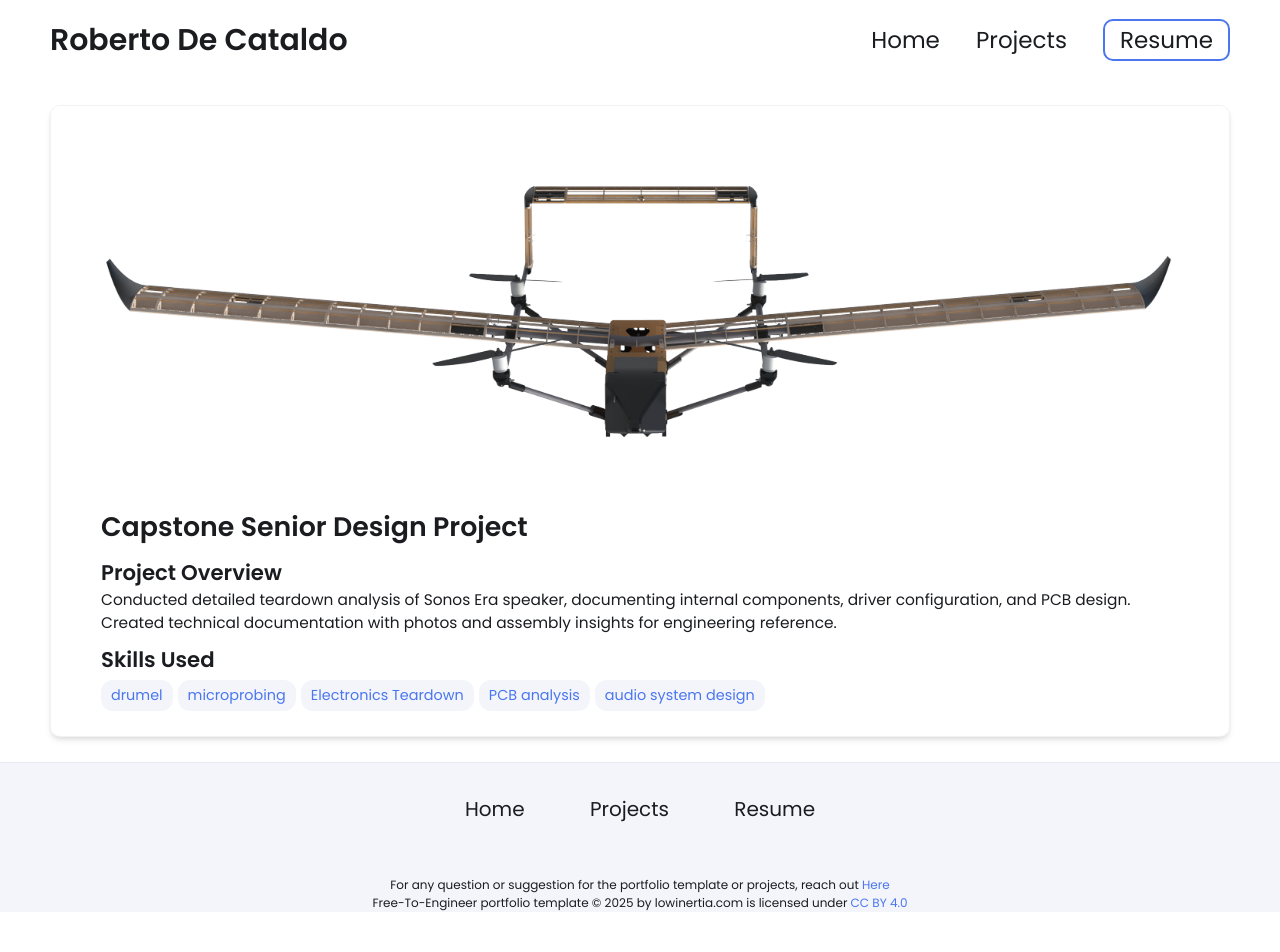
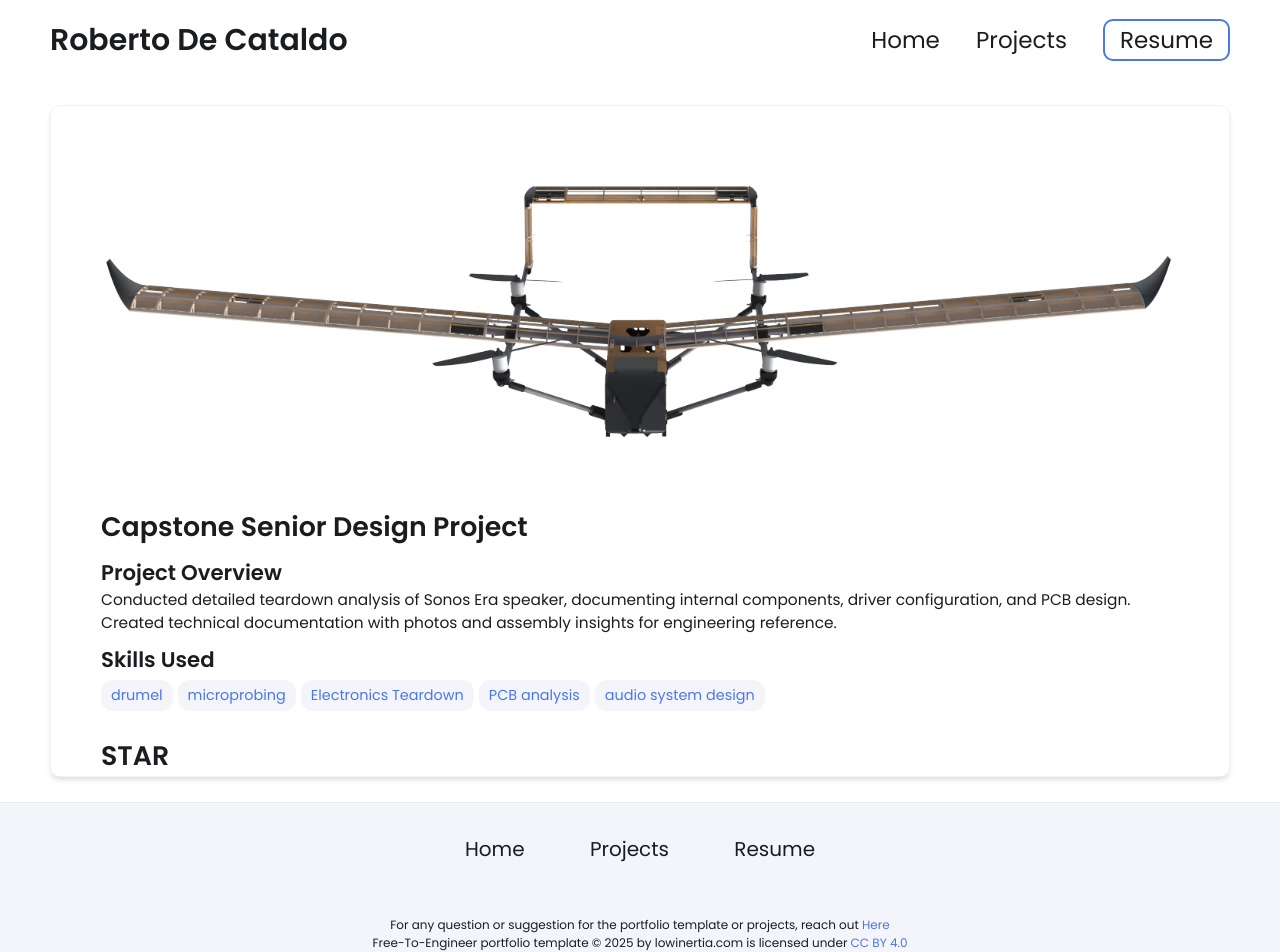
Before and after one commit to rdecata/rdecata.github.io, a Jekyll site: the page built from _projects/sonos-teardown/index.md, in a window 1280 px wide. Built offline with Jekyll 4.4.1, drawn with Linux system fonts in a browser that asks for light colours; before the commit the page ends 912 px from its top, so only the background shows below that.

Commit message:
Update index.md

```diff
--- a/_projects/sonos-teardown/index.md
+++ b/_projects/sonos-teardown/index.md
@@ -11,3 +11,4 @@ skills:
 
 main-image: /10ftRenderReal_Beauty.png
 ---
+# STAR
```
